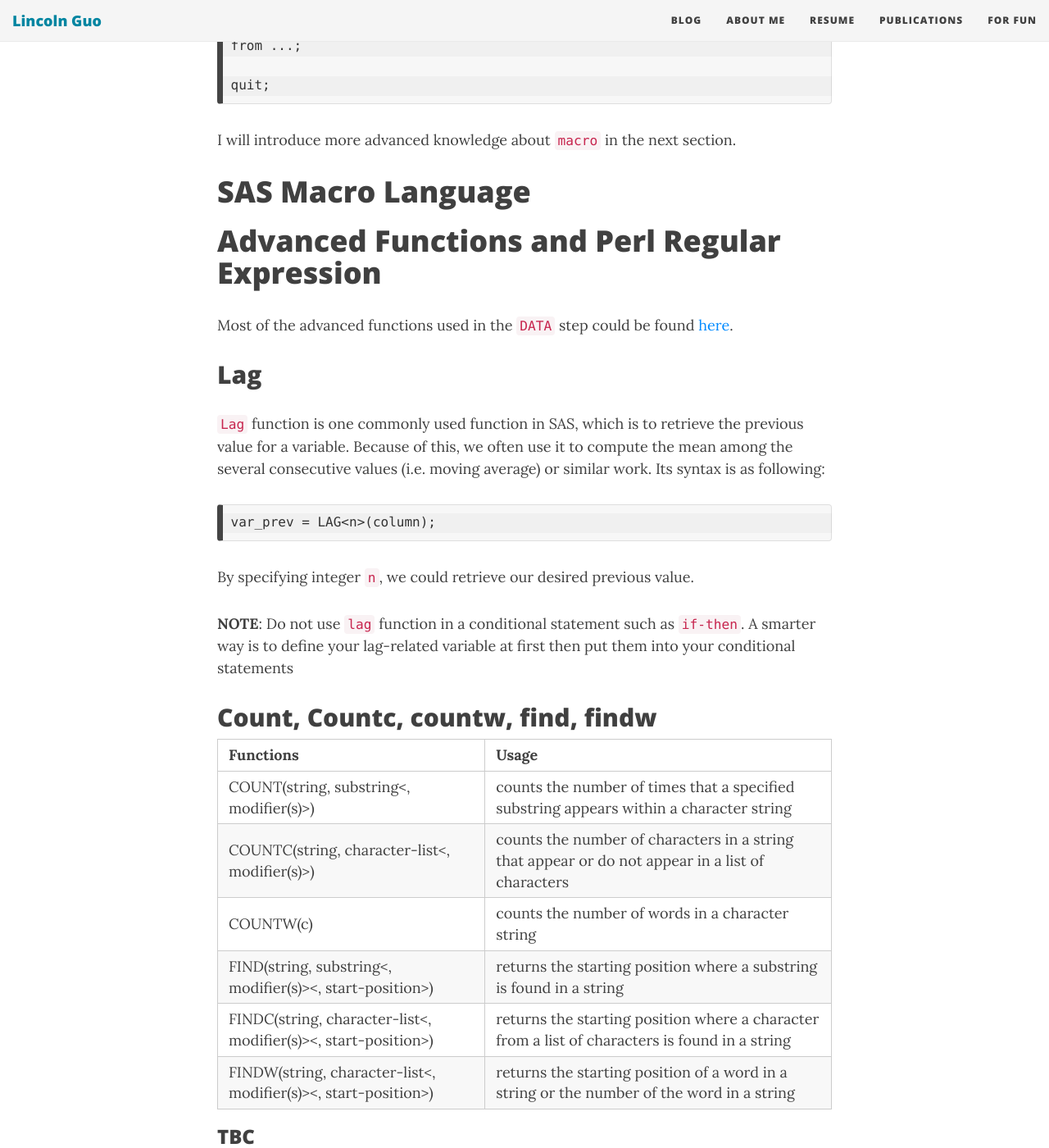
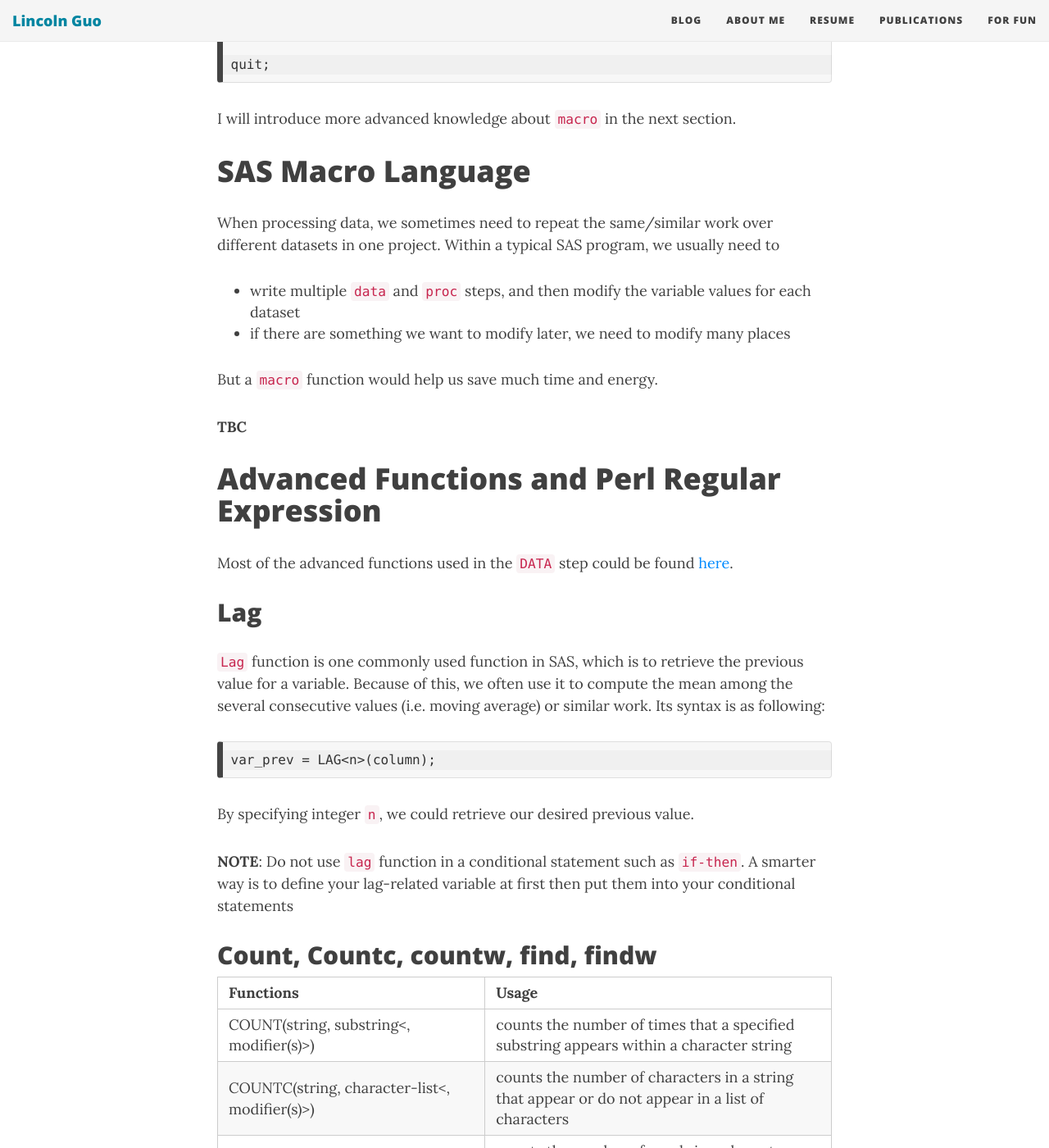
Before and after one commit to LinyiGuo96/LinyiGuo96.github.io, a Jekyll site: the page built from _posts/2021-04-28-SAS-Advanced-Study-Notes.md, in a window 1280 px wide and 1400 px high, scrolled down 5600 px. Shown: the whole window at 82% size. Built offline with Jekyll 4.4.1, drawn with Linux system fonts in a browser that asks for light colours; nearby versions of some CDN libraries; comment, search, counter and statistics services are not loaded; some of the changed lines change nothing that is shown; some of the changed text lies outside the part shown.

Commit message:
Update 2021-04-28-SAS-Advanced-Study-Notes.md

```diff
--- a/_posts/2021-04-28-SAS-Advanced-Study-Notes.md
+++ b/_posts/2021-04-28-SAS-Advanced-Study-Notes.md
@@ -17,10 +17,9 @@ If you are preparing the SAS Adv Exam recently, this article could be helpful an
 - [PROC SQL Step](#proc-sql-step)
 - [SAS Macro Language](#sas-macro-language)
 - [Advanced Functions and Perl Regular Expression](#advanced-functions-and-perl-regular-expression)
-- [Array]()
-- [Hash]()
-- [Custome Formats]()
-- [PROC FCMP procedure]()
+- [Array](#array)
+- [Hash](#hash)
+- [PROC FCMP procedure](#proc-fcmp-procedure)
 
 # Proc SQL Step
 
@@ -188,6 +187,13 @@ I will introduce more advanced knowledge about `macro` in the next section.
 
 # SAS Macro Language
 
+When processing data, we sometimes need to repeat the same/similar work over different datasets in one project. Within a typical SAS program, we usually need to
+- write multiple `data` and `proc` steps, and then modify the variable values for each dataset
+- if there are something we want to modify later, we need to modify many places
+
+But a `macro` function would help us save much time and energy.
+
+**TBC**
 
 
 # Advanced Functions and Perl Regular Expression
@@ -217,8 +223,8 @@ FIND(string, substring<, modifier(s)><, start-position>) | returns the starting
 FINDC(string, character-list<, modifier(s)><, start-position>) | returns the starting position where a character from a list of characters is found in a string
 FINDW(string, character-list<, modifier(s)><, start-position>) | returns the starting position of a word in a string or the number of the word in a string
 
+# Array
 
+# Hash
 
-
-
-### TBC
+# PROC FCMP PROCEDURE
```
